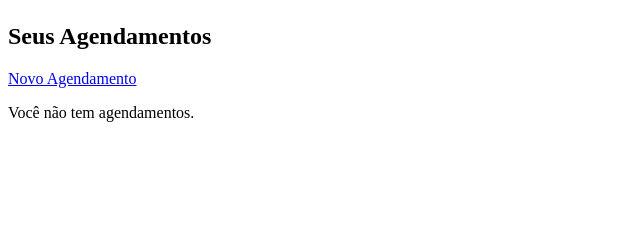
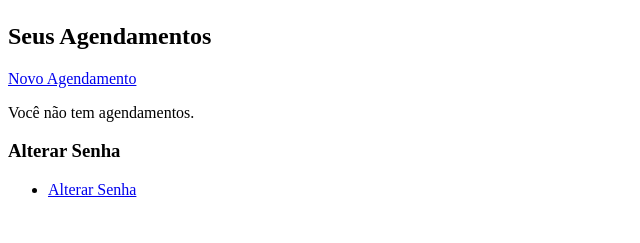
Before and after one commit to daianagarcia2805/divinehair, a Django app: template autenticacao/templates/autenticacao/cliente_dashboard.html in a window 1280 px wide. Shown: the part 155-398 px from the top of the page, without its empty margins (0-640 px from the left). Run offline with Django 4.2, Linux system fonts and the light colour scheme; the template is opened without the code that fills it, so the values that code supplies are empty.

Commit message:
alterar senha v3

```diff
--- a/autenticacao/templates/autenticacao/cliente_dashboard.html
+++ b/autenticacao/templates/autenticacao/cliente_dashboard.html
@@ -29,4 +29,10 @@
   {% else %}
     <p>Você não tem agendamentos.</p>
   {% endif %}
+
+  <!-- Link para alterar a senha -->
+  <h3>Alterar Senha</h3>
+  <ul>
+      <li><a href="{% url 'autenticacao:alterar_senha' %}">Alterar Senha</a></li>  <!-- Link para alterar a senha -->
+  </ul>
 {% endblock %}
--- a/autenticacao/templates/autenticacao/funcionario_dashboard.html
+++ b/autenticacao/templates/autenticacao/funcionario_dashboard.html
@@ -13,3 +13,9 @@
     <li><a href="{% url 'cadastros:listar_servicos' %}">Listar Serviços</a></li>
     <li><a href="{% url 'cadastros:criar_servico' %}">Criar Novo Serviço</a></li>
 </ul>
+
+<!-- Link para alterar a senha -->
+<h3>Alterar Senha</h3>
+<ul>
+    <li><a href="{% url 'autenticacao:alterar_senha' %}">Alterar Senha</a></li>  <!-- Link para alterar a senha -->
+</ul>
```
